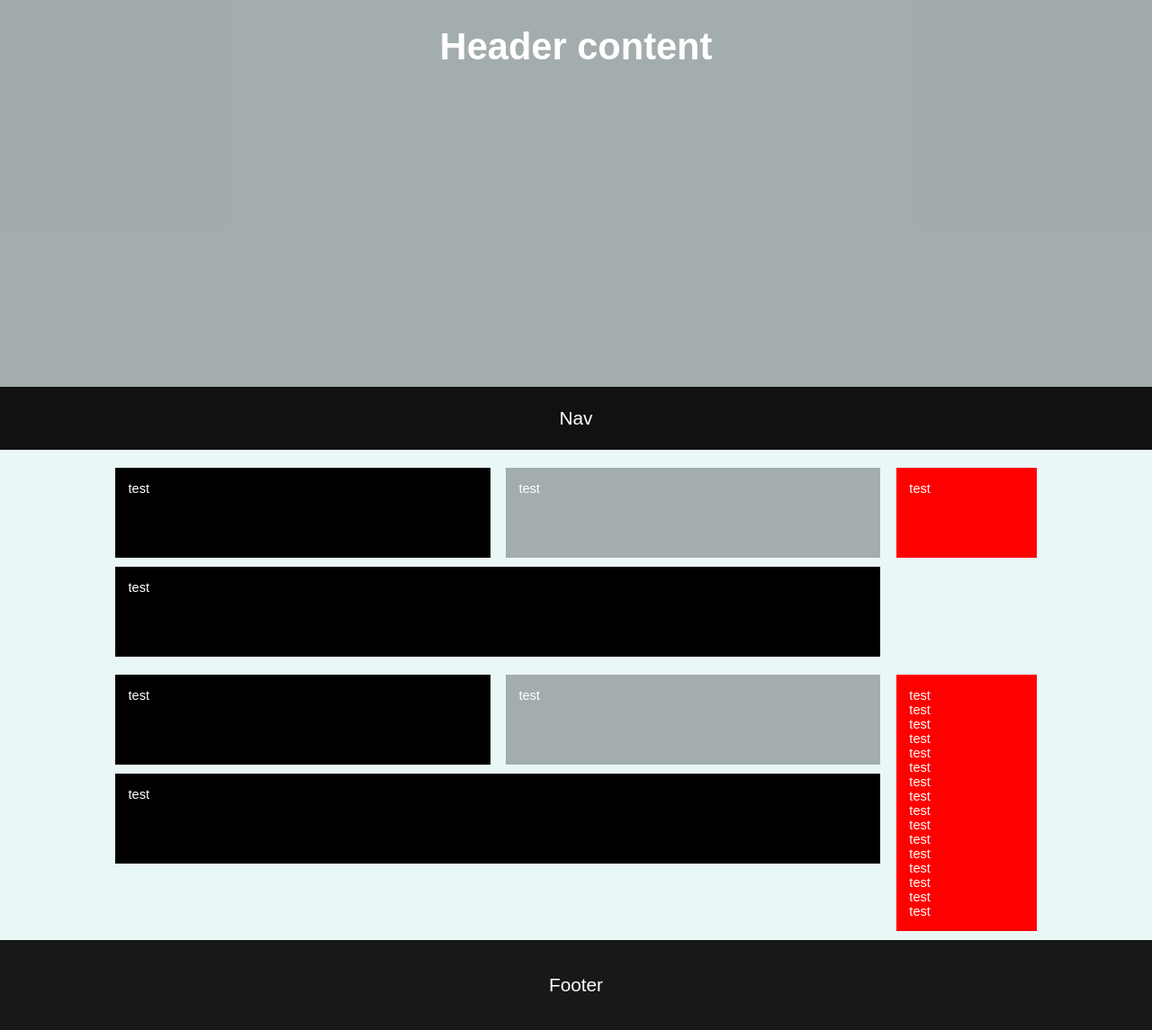
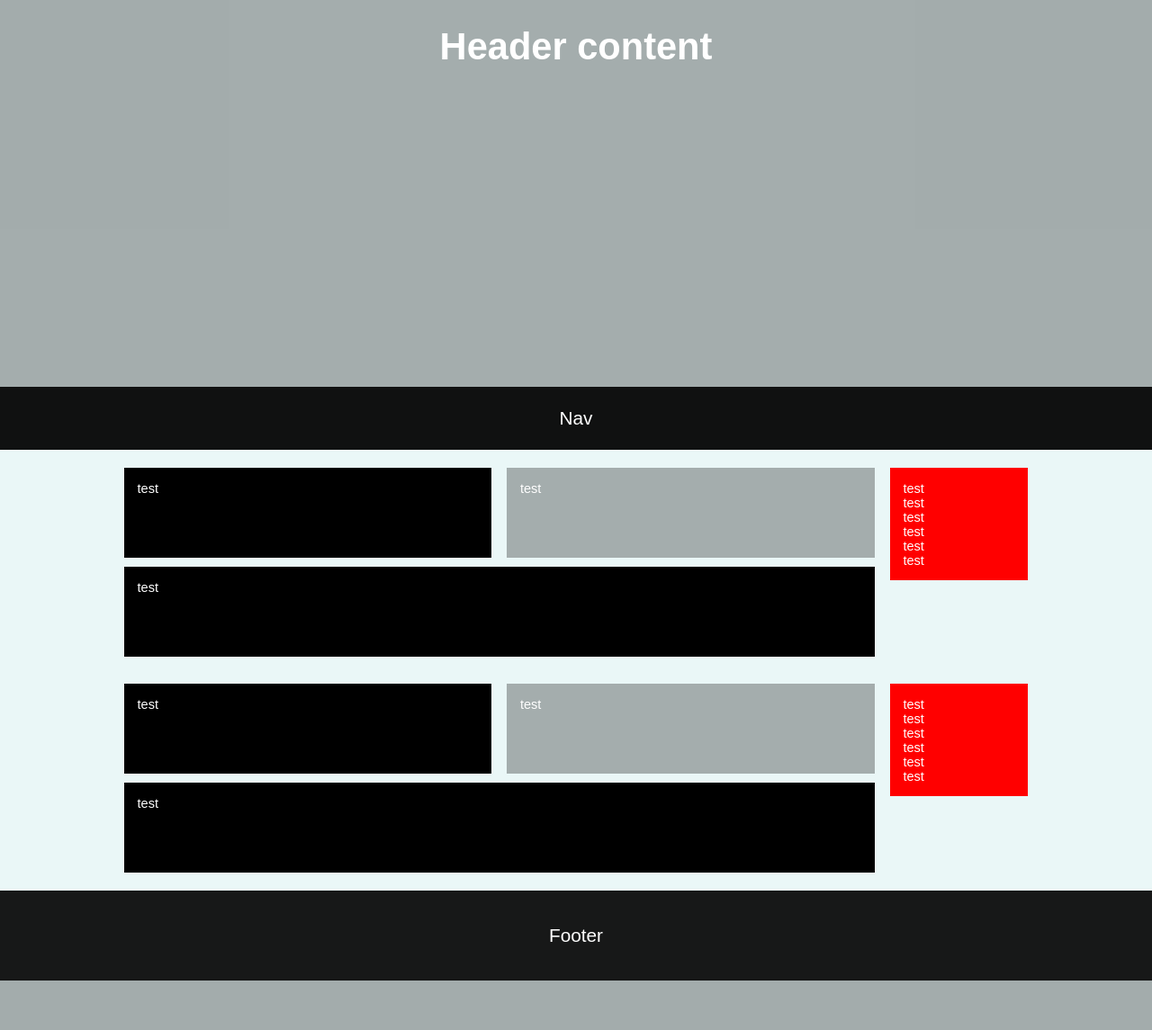
Before and after one commit to Contraroe/base, a PHP site: page / in a window 1280 px wide. Shown: the whole page at 90% size. After the commit the page ends 1090 px from the top, so only its background shows below. Run offline with PHP 8.4, Linux system fonts and the light colour scheme; some libraries are stand-ins or nearby versions; some web fonts are replaced.

Commit message:
v3.2
adding mixing border / image

```diff
--- a/__compass/sass/_mixins.sass
+++ b/__compass/sass/_mixins.sass
@@ -1,11 +1,46 @@
 // MIXINS
+//BORDER-RADIUSES
 @mixin br($radius)
 	-webkit-border-radius: $radius
 	-moz-border-radius: $radius
 	-ms-border-radius: $radius
 	border-radius: $radius
 
-@mixin imgage($img-uri, $position, $repeat, $size)
+@mixin br-top($radius)
+	-webkit-border-top-left-radius: $radius
+	-moz-border-top-left-radius: $radius
+	-ms-border-top-left-radius: $radius
+	border-top-left-radius: $radius
+	-webkit-border-top-right-radius: $radius
+	-moz-border-top-right-radius: $radius
+	-ms-border-top-right-radius: $radius
+	border-top-right-radius: $radius
+
+@mixin br-bottom($radius)
+	-webkit-border-bottom-left-radius: $radius
+	-moz-border-bottom-left-radius: $radius
+	-ms-border-bottom-left-radius: $radius
+	border-bottom-left-radius: $radius
+	-webkit-border-bottom-right-radius: $radius
+	-moz-border-bottom-right-radius: $radius
+	-ms-border-bottom-right-radius: $radius
+	border-bottom-right-radius: $radius
+
+@mixin br-bottom-l($radius)
+	-webkit-border-bottom-left-radius: $radius
+	-moz-border-bottom-left-radius: $radius
+	-ms-border-bottom-left-radius: $radius
+	border-bottom-left-radius: $radius
+
+@mixin br-bottom-r($radius)
+	-webkit-border-bottom-right-radius: $radius
+	-moz-border-bottom-right-radius: $radius
+	-ms-border-bottom-right-radius: $radius
+	border-bottom-right-radius: $radius
+
+
+//IMAGES
+@mixin image($img-uri, $position, $repeat, $size)
 	background-image: url($img-uri)
 	background-position: $position
 	background-repeat: $repeat
--- a/__compass/sass/global.sass
+++ b/__compass/sass/global.sass
@@ -11,7 +11,6 @@ $total-colums: 12
 $column-width: 4.25em
 $gutter-width: 10px
 $grid-padding: $gutter-width
-$break: 12
 $math: fluid
 $output: fluid
 $flow: ltr
@@ -75,10 +74,11 @@ footer
 section
 	min-height: 100px
 	height: auto
-	margin-top: 10px
 	background: $none
-	@include container ($cont-desktop  12 center fluid)
+	padding: 10px
+	@include container ($cont-desktop  $total-colums center fluid $flow)
 	@media #{$mobile}
+		padding: 0px
 		@include container ($cont-mobile)
 	div
 		min-height: 100px
@@ -89,6 +89,7 @@ section
 		font-size: 70%
 		font-weight: lighter
 		margin-top: 10px
+		// @include br(5px)
 	.content_1
 		@include span (last 2 of $total-colums)
 		@media #{$mobile}
@@ -96,11 +97,11 @@ section
 	.content_2
 		@include span (5 of $total-colums)
 		@media #{$mobile}
-			@include span (6 of $total-colums narrow)
+			@include span (6 of $total-colums)
 	.content_3
 		@include span (5 of $total-colums)
 		@media #{$mobile}
-			@include span (last 6 of $total-colums narrow)
+			@include span (last 6 of $total-colums)
 	.content_4
 		@include span (10 of $total-colums)
 		@media #{$mobile}
--- a/_css/global.css
+++ b/_css/global.css
@@ -1,5 +1,5 @@
 @import url(http://fonts.googleapis.com/css?family=Abel|Cantata+One);
-/* line 30, ../__compass/sass/global.sass */
+/* line 29, ../__compass/sass/global.sass */
 html {
   height: 100%;
   margin: 0;
@@ -11,7 +11,7 @@ html {
   box-sizing: border-box;
 }
 
-/* line 40, ../__compass/sass/global.sass */
+/* line 39, ../__compass/sass/global.sass */
 body {
   position: relative;
   height: auto;
@@ -21,25 +21,25 @@ body {
   background: rgba(51, 178, 178, 0.1);
 }
 
-/* line 49, ../__compass/sass/global.sass */
+/* line 48, ../__compass/sass/global.sass */
 nav, header, footer, section, div, #container {
   background: rgba(51, 178, 178, 0.1);
   box-sizing: border-box;
   overflow: auto;
 }
 
-/* line 54, ../__compass/sass/global.sass */
+/* line 53, ../__compass/sass/global.sass */
 h1, h2, h3, h4, h5, h6 {
   padding: 200;
 }
 
-/* line 57, ../__compass/sass/global.sass */
+/* line 56, ../__compass/sass/global.sass */
 header {
   position: relative;
   height: 500px;
 }
 
-/* line 62, ../__compass/sass/global.sass */
+/* line 61, ../__compass/sass/global.sass */
 nav {
   position: absolute;
   bottom: 0;
@@ -48,7 +48,7 @@ nav {
   width: 100%;
 }
 
-/* line 69, ../__compass/sass/global.sass */
+/* line 68, ../__compass/sass/global.sass */
 footer {
   width: 100%;
   height: 100px;
@@ -56,12 +56,12 @@ footer {
   margin-top: 10px;
 }
 
-/* line 75, ../__compass/sass/global.sass */
+/* line 74, ../__compass/sass/global.sass */
 section {
   min-height: 100px;
   height: auto;
-  margin-top: 10px;
   background: transparent;
+  padding: 10px;
   max-width: 1024px;
   margin-left: auto;
   margin-right: auto;
@@ -73,8 +73,9 @@ section:after {
   clear: both;
 }
 @media screen and (max-width: 500px) {
-  /* line 75, ../__compass/sass/global.sass */
+  /* line 74, ../__compass/sass/global.sass */
   section {
+    padding: 0px;
     max-width: 100%;
     margin-left: auto;
     margin-right: auto;
@@ -97,14 +98,14 @@ section div {
   font-weight: lighter;
   margin-top: 10px;
 }
-/* line 92, ../__compass/sass/global.sass */
+/* line 93, ../__compass/sass/global.sass */
 section .content_1 {
   width: 15.25424%;
   float: right;
   margin-right: 0;
 }
 @media screen and (max-width: 500px) {
-  /* line 92, ../__compass/sass/global.sass */
+  /* line 93, ../__compass/sass/global.sass */
   section .content_1 {
     width: 100%;
     float: left;
@@ -112,42 +113,42 @@ section .content_1 {
     margin-right: 0;
   }
 }
-/* line 96, ../__compass/sass/global.sass */
+/* line 97, ../__compass/sass/global.sass */
 section .content_2 {
   width: 40.67797%;
   float: left;
   margin-right: 1.69492%;
 }
 @media screen and (max-width: 500px) {
-  /* line 96, ../__compass/sass/global.sass */
+  /* line 97, ../__compass/sass/global.sass */
   section .content_2 {
     width: 49.15254%;
     float: left;
     margin-right: 1.69492%;
   }
 }
-/* line 100, ../__compass/sass/global.sass */
+/* line 101, ../__compass/sass/global.sass */
 section .content_3 {
   width: 40.67797%;
   float: left;
   margin-right: 1.69492%;
 }
 @media screen and (max-width: 500px) {
-  /* line 100, ../__compass/sass/global.sass */
+  /* line 101, ../__compass/sass/global.sass */
   section .content_3 {
     width: 49.15254%;
     float: right;
     margin-right: 0;
   }
 }
-/* line 104, ../__compass/sass/global.sass */
+/* line 105, ../__compass/sass/global.sass */
 section .content_4 {
   width: 83.05085%;
   float: left;
   margin-right: 1.69492%;
 }
 @media screen and (max-width: 500px) {
-  /* line 104, ../__compass/sass/global.sass */
+  /* line 105, ../__compass/sass/global.sass */
   section .content_4 {
     width: 100%;
     float: left;
@@ -157,17 +158,17 @@ section .content_4 {
   }
 }
 
-/* line 110, ../__compass/sass/global.sass */
+/* line 111, ../__compass/sass/global.sass */
 .grey {
   background: rgba(0, 0, 0, 0.3);
 }
 
-/* line 113, ../__compass/sass/global.sass */
+/* line 114, ../__compass/sass/global.sass */
 .black {
   background: rgba(0, 0, 0, 0.9);
 }
 
-/* line 115, ../__compass/sass/global.sass */
+/* line 116, ../__compass/sass/global.sass */
 .nav {
   background: red;
 }
--- a/index.php
+++ b/index.php
@@ -32,7 +32,7 @@
 
 		</header>
 		<section class="one">
-			<div class="content_1 grey nav">test</div>
+			<div class="content_1 grey nav">test<br>test<br>test<br>test<br>test<br>test</div>
 			<div class="content_2">test</div>
 			<div class="content_3 grey">test</div>
 			<div class="content_4">test</div>
@@ -43,7 +43,7 @@
 		</section>
 		<section class="two">
 
-			<div class="content_1 grey nav">test<br>test<br>test<br>test<br>test<br>test<br>test<br>test<br>test<br>test<br>test<br>test<br>test<br>test<br>test<br>test</div>
+			<div class="content_1 grey nav">test<br>test<br>test<br>test<br>test<br>test</div>
 			<div class="content_2">test</div>
 			<div class="content_3 grey ">test</div>
 			<div class="content_4">test</div>
```
